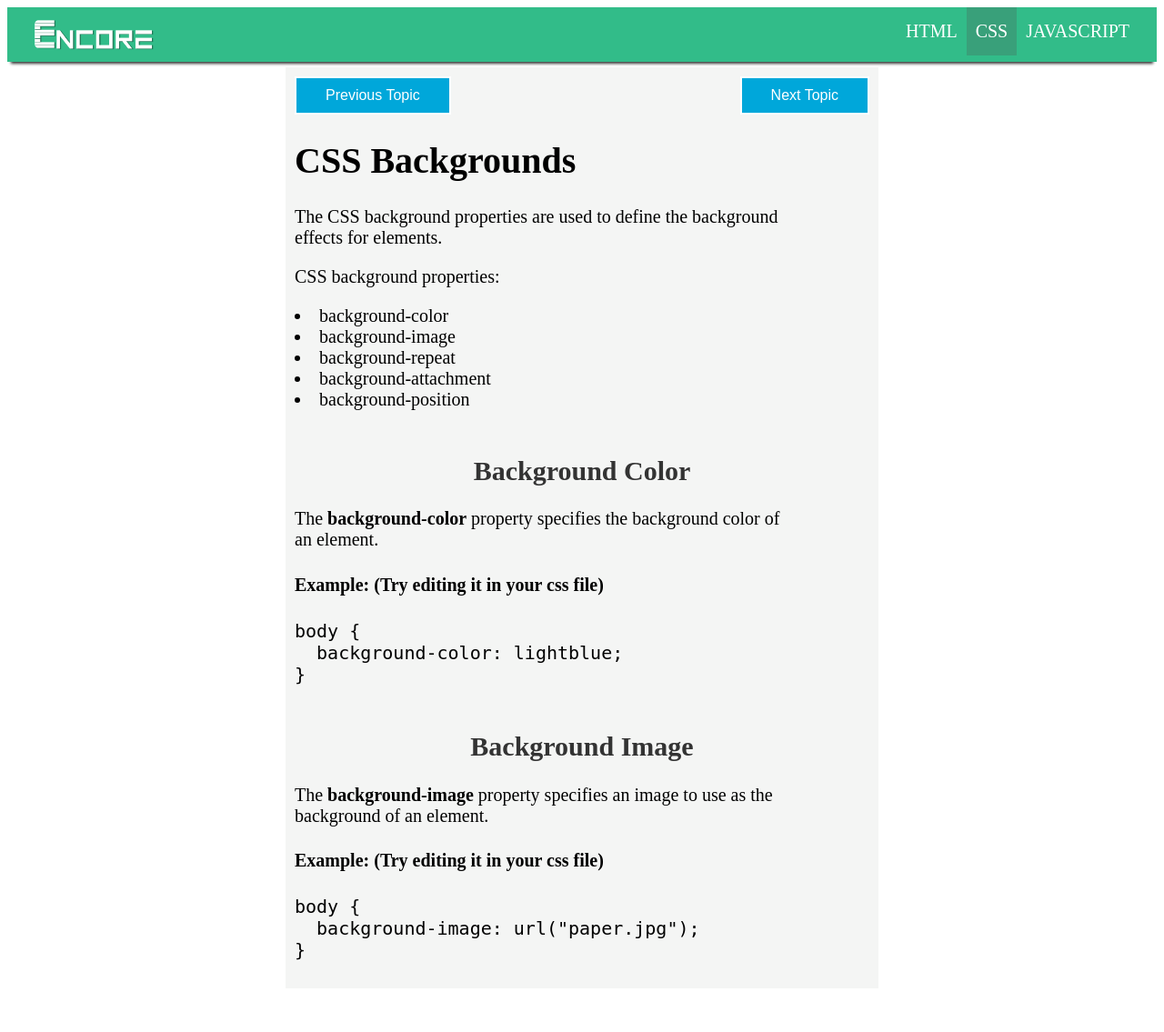
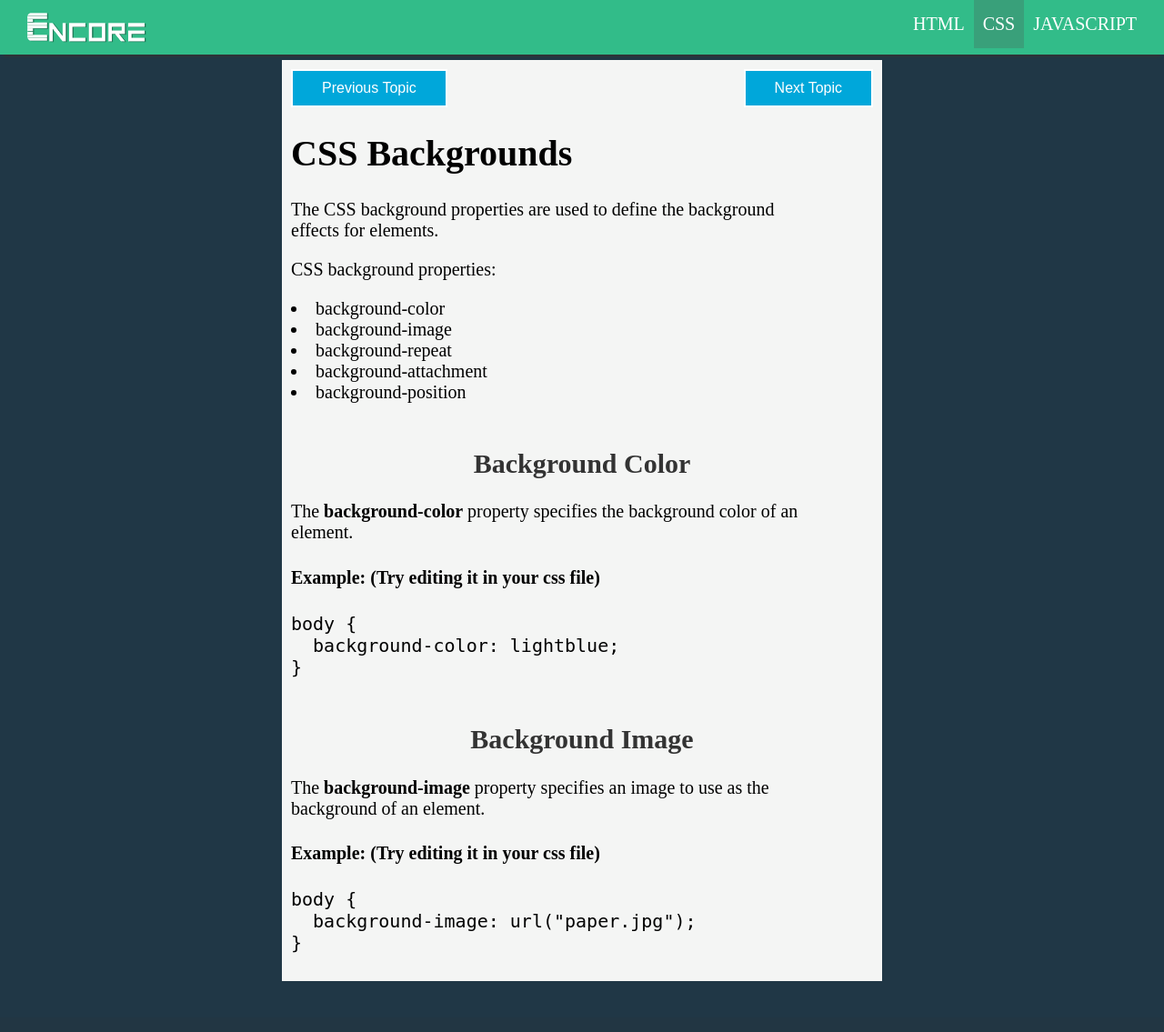
Before and after one commit to AbiRubrico/Encore, a PHP site: page /CSS-page/CSS_Background.html in a window 1280 px wide. Shown: the whole page at 91% size. After the commit the page ends 1079 px from the top, so only its background shows below. Run offline with PHP 8.4, Linux system fonts and the light colour scheme.

Commit message:
Fixed color background

```diff
--- a/css/style.css
+++ b/css/style.css
@@ -1232,7 +1232,7 @@ td.circ{
 /*CSS STYLES------------------------------------------------------------------------------------------*/
 /*CSS STYLES------------------------------------------------------------------------------------------*/
 
-css-body {
+#css-body {
   margin: 0;
   padding: 0;
   font-family: noto sans kr regular;
```
